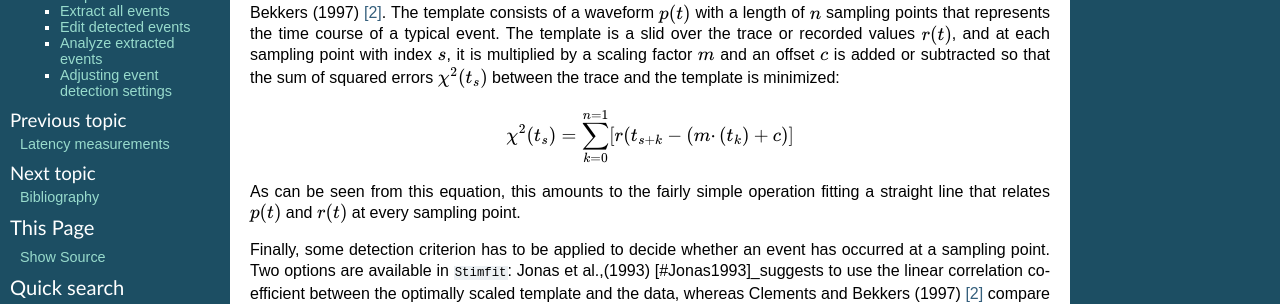
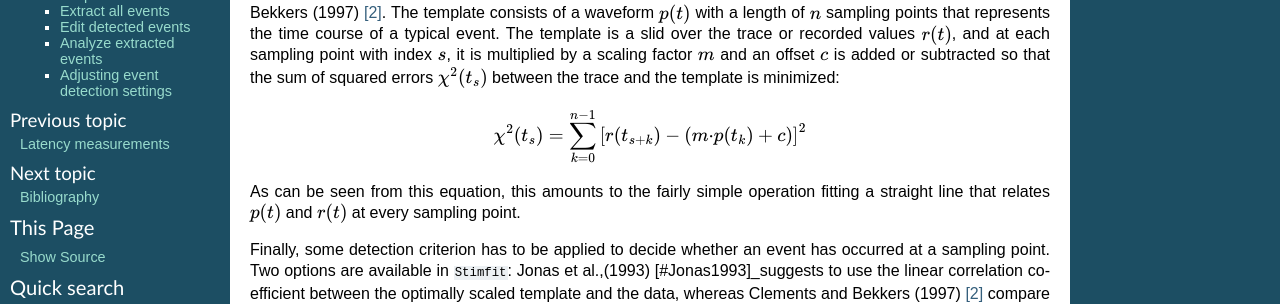
Before and after one commit to neurodroid/stimfit, a Sphinx documentation site: the page built from doc/sphinx/manual/event_extraction.rst, in a window 1280 px wide and 900 px high. Shown: the part 247-551 px from the top of the window. Built offline with Sphinx 7.4.7, drawn with Linux system fonts in a browser that asks for light colours; formulas are drawn with MathJax 3.

Commit message:
Corrected totally messed up equation.

```diff
--- a/doc/sphinx/manual/event_extraction.rst
+++ b/doc/sphinx/manual/event_extraction.rst
@@ -11,7 +11,7 @@ To isolate individual events such as EPSCs or EPSPs from recorded data, ``Stimfi
 
 .. math::
 
-    {\displaystyle \chi^2(t_s)= \sum^{n=1}_{k=0}[r(t_{s+k}-(m\cdotp(t_k)+c)]}
+    {\displaystyle \chi^2(t_s)= \sum_{k=0}^{n-1}\left[r(t_{s+k})-\left(m{\cdot}p(t_k)+c\right)\right]^2}
 
 As can be seen from this equation, this amounts to the fairly simple operation fitting a straight line that relates :math:`p(t)` and :math:`r(t)` at every sampling point.
 
```
Also changed, not shown: 1 other file.
